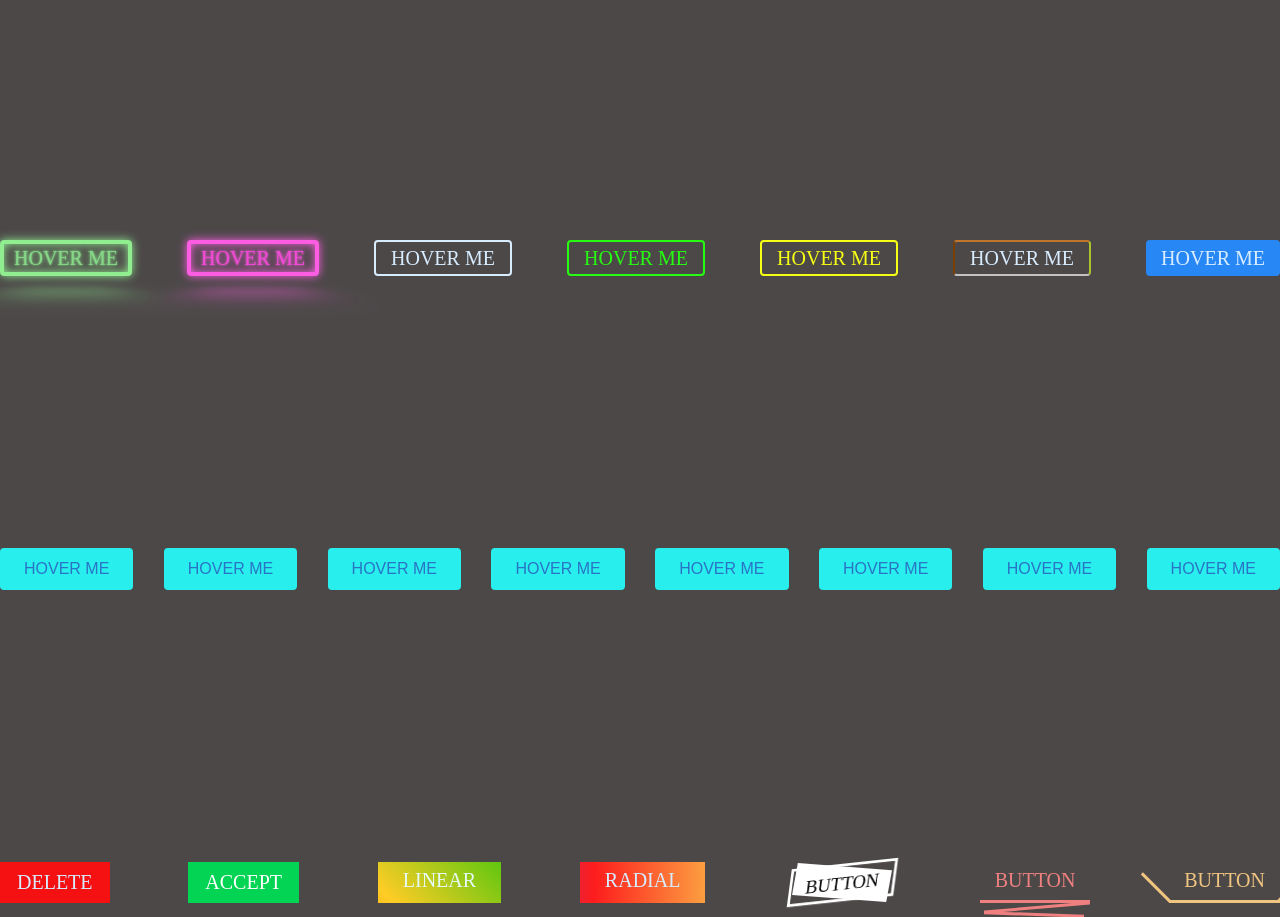
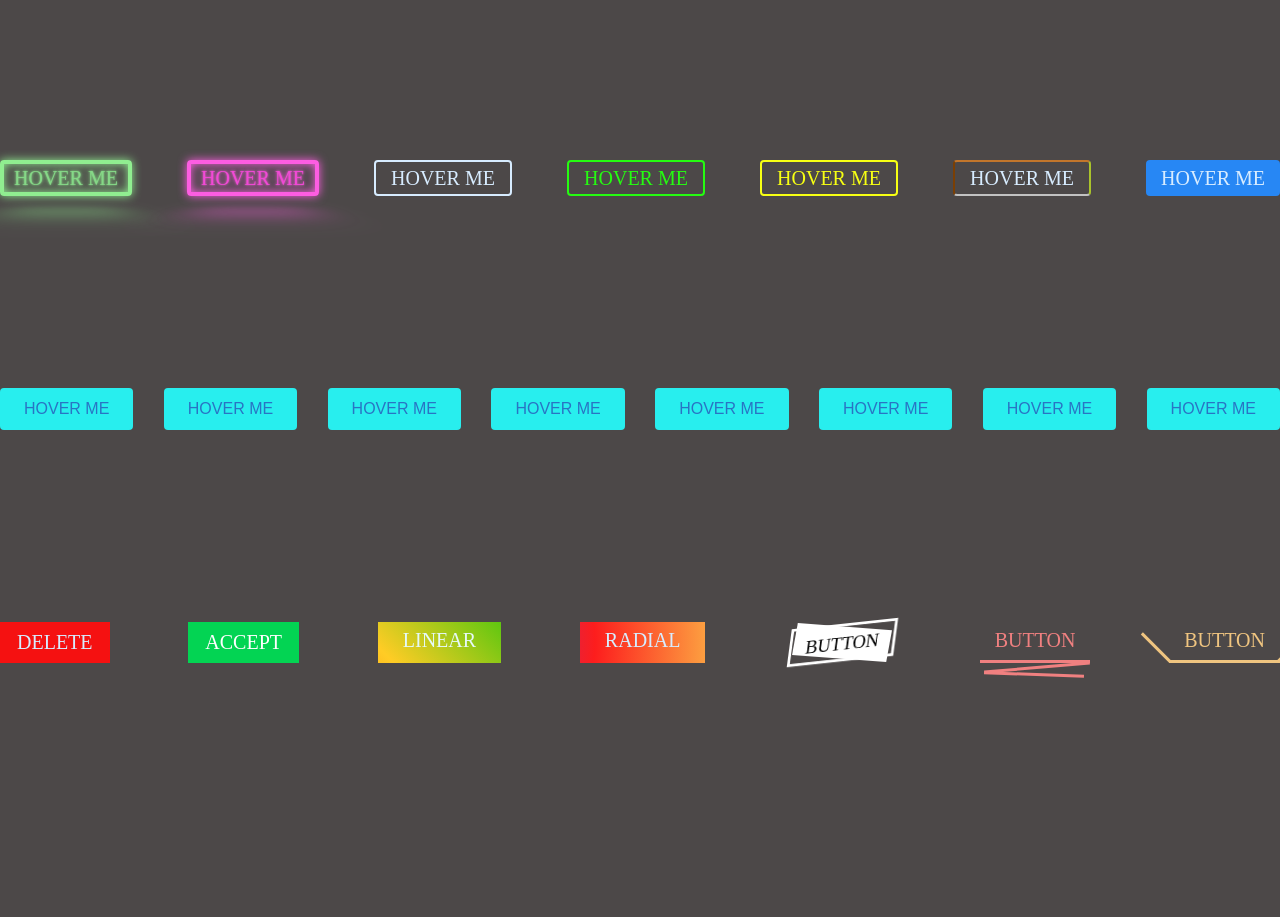
Before and after one commit to LKostadinov/buttons, a plain HTML site: page index.html in a window 1280 px wide. Shown: the top 917 px of the page. After the commit the page ends 800 px from the top, so only its background shows below. Drawn offline with Linux system fonts and the light colour scheme.

Commit message:
adjusting margin

```diff
--- a/style.css
+++ b/style.css
@@ -6,6 +6,7 @@
 
 body {
   background-color: rgb(76, 72, 72);
+  margin: 5em auto;
   overflow-x: hidden;
 }
 
@@ -19,7 +20,7 @@ body {
 .row-one {
   display: flex;
   justify-content: space-between;
-  margin-top: 15em;
+  margin-top: 10em;
 }
 
 /* Green Neon Button Start */
@@ -271,7 +272,7 @@ body {
 .row-two {
   display: flex;
   justify-content: space-between;
-  margin-top: 15em;
+  margin-top: 10em;
 }
 
 button {
@@ -341,7 +342,7 @@ button {
 .row-three {
   display: flex;
   justify-content: space-between;
-  margin-top: 15em;
+  margin-top: 10em;
 }
 
 /* Delete Button Start */
```
